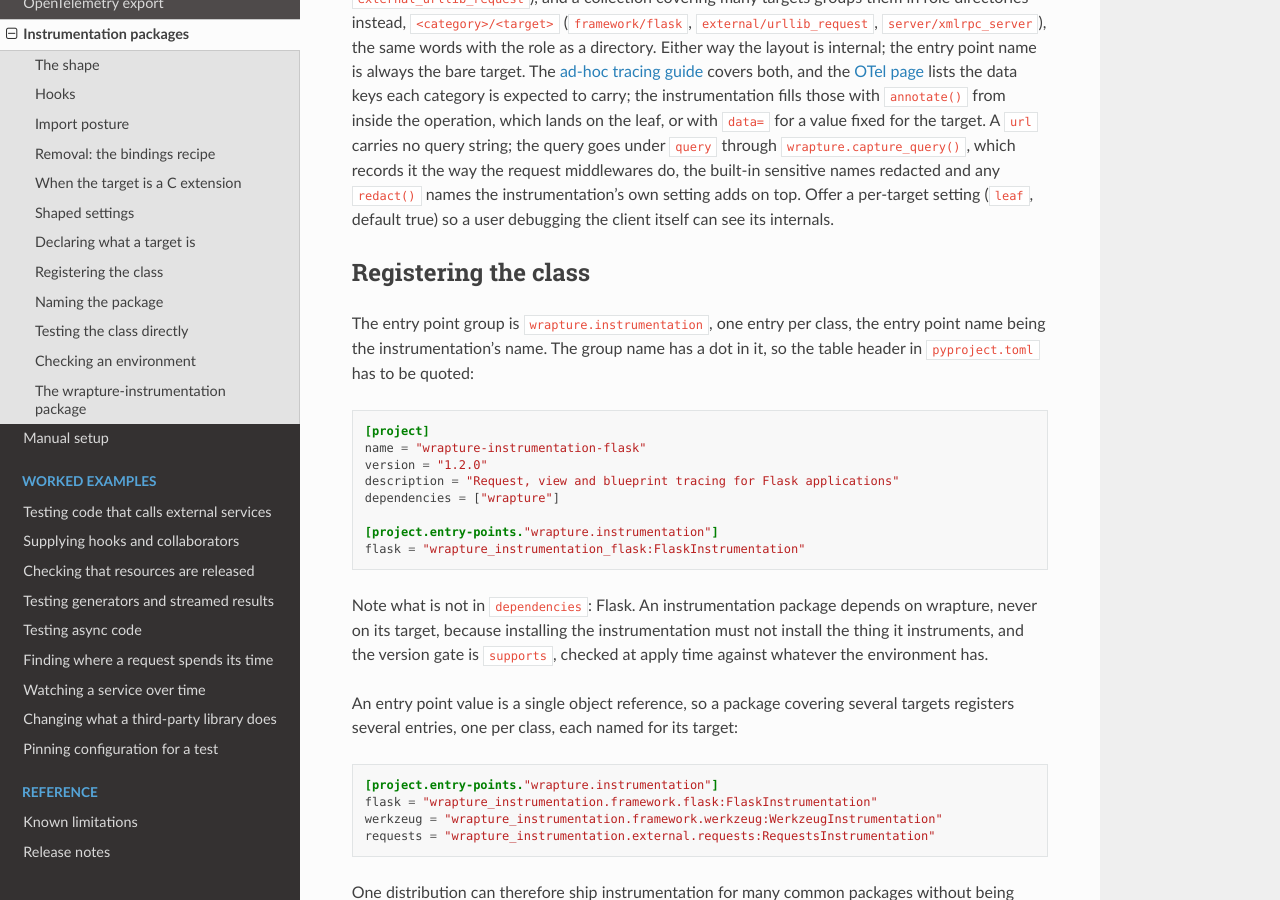
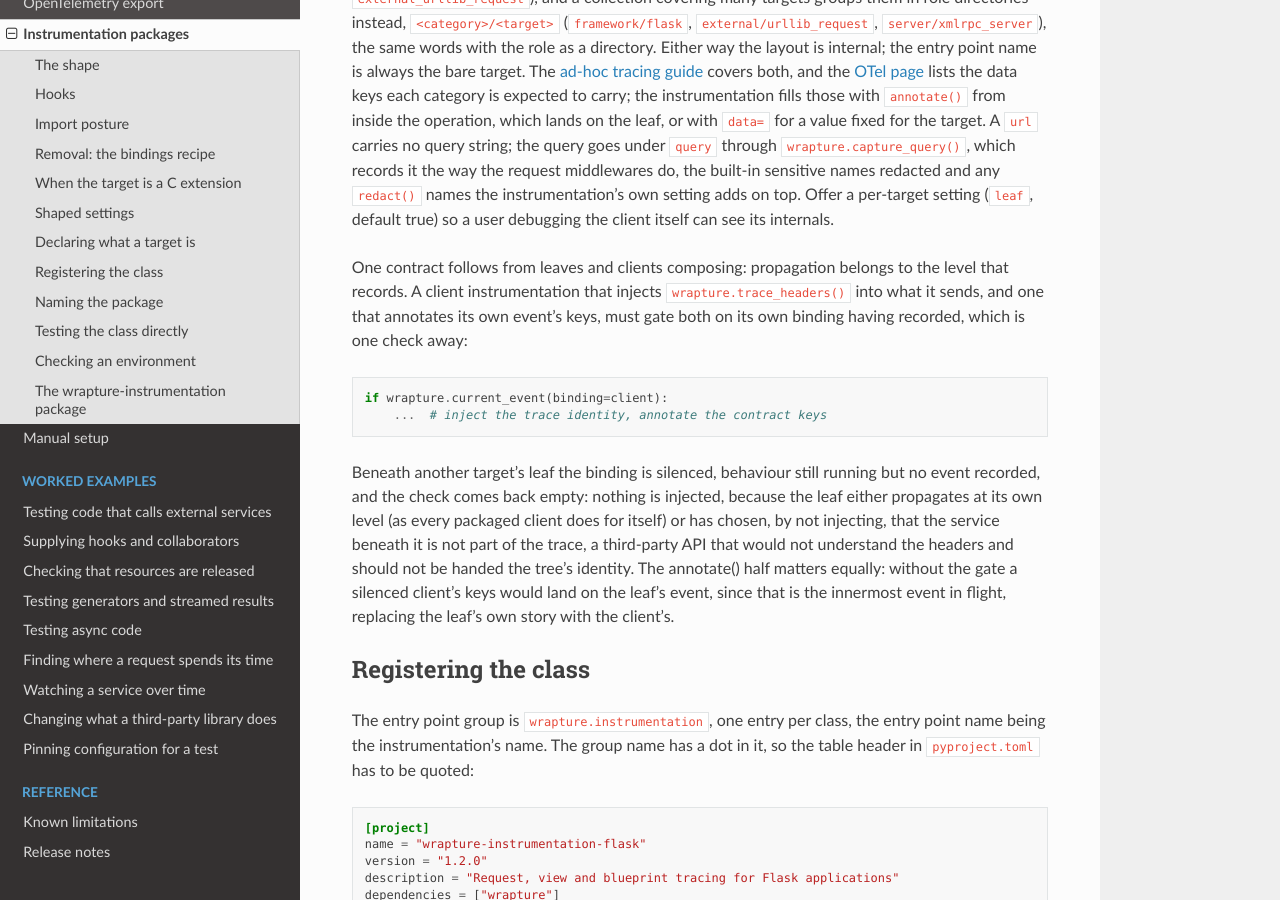
Before and after one commit to GrahamDumpleton/wrapture, a Sphinx documentation site: the page built from docs/instrumentation-packages.md, in a window 1280 px wide and 900 px high, scrolled down 7632 px. Built offline with Sphinx 7.4.7 and the Read the Docs theme 3.1.0, drawn with Linux system fonts in a browser that asks for light colours.

Commit message:
Document the propagation-follows-recording contract for client targets.

````diff
--- a/docs/instrumentation-packages.md
+++ b/docs/instrumentation-packages.md
@@ -443,6 +443,28 @@ redacted and any `redact()` names the instrumentation's own setting
 adds on top. Offer a per-target setting (`leaf`, default true) so a
 user debugging the client itself can see its internals.
 
+One contract follows from leaves and clients composing: propagation
+belongs to the level that records. A client instrumentation that
+injects `wrapture.trace_headers()` into what it sends, and one that
+annotates its own event's keys, must gate both on its own binding
+having recorded, which is one check away:
+
+```python
+if wrapture.current_event(binding=client):
+    ...  # inject the trace identity, annotate the contract keys
+```
+
+Beneath another target's leaf the binding is silenced, behaviour
+still running but no event recorded, and the check comes back empty:
+nothing is injected, because the leaf either propagates at its own
+level (as every packaged client does for itself) or has chosen, by
+not injecting, that the service beneath it is not part of the trace,
+a third-party API that would not understand the headers and should
+not be handed the tree's identity. The annotate() half matters
+equally: without the gate a silenced client's keys would land on the
+leaf's event, since that is the innermost event in flight, replacing
+the leaf's own story with the client's.
+
 ## Registering the class
 
 The entry point group is `wrapture.instrumentation`, one entry per
````
Also changed, not shown: docs/ad-hoc-tracing.md (+11 -3 lines).
